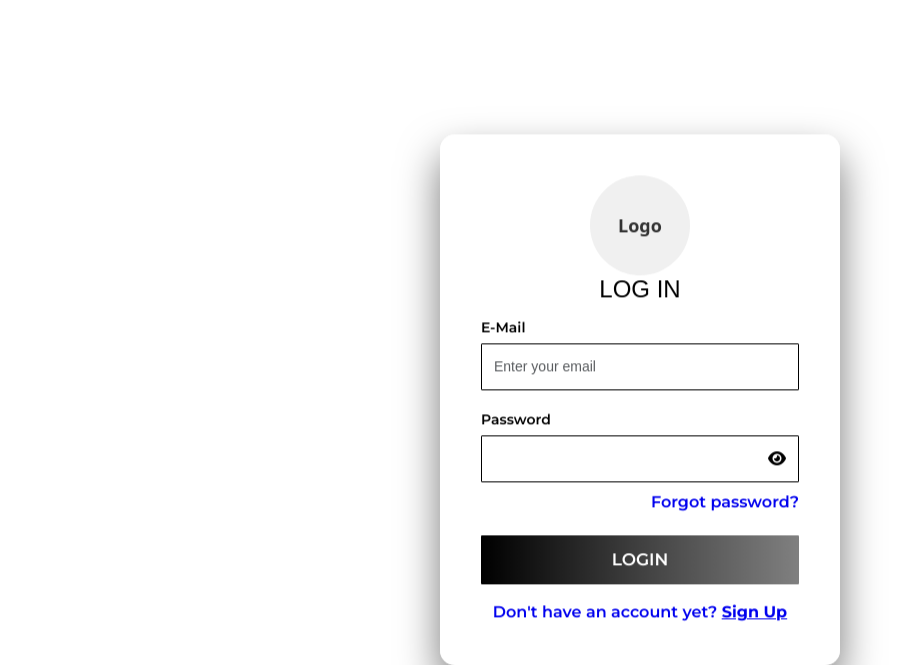
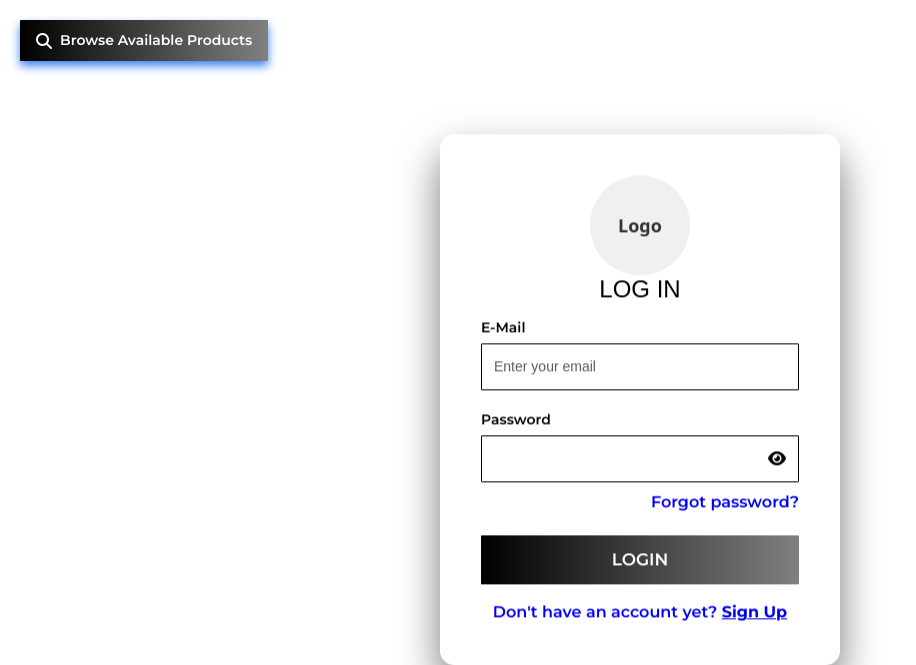
Before and after one commit to ooscreativezone-star/creativezone, a Django app: template OrderingSystem/MSMEOrderingWebApp/templates/MSMEOrderingWebApp/login.html in a window 1280 px wide. Shown: the top 665 px of the page, without its empty margins (0-916 px from the left). Run offline with Django 5.2, Linux system fonts and the light colour scheme; the template is opened without the code that fills it, so the values that code supplies are empty; some web fonts are replaced.

Commit message:
Update login.html

```diff
--- a/OrderingSystem/MSMEOrderingWebApp/templates/MSMEOrderingWebApp/login.html
+++ b/OrderingSystem/MSMEOrderingWebApp/templates/MSMEOrderingWebApp/login.html
@@ -750,11 +750,11 @@
             width: 100%;
             padding: 12px 40px 12px 12px; /* Right padding for icon space */
             margin-bottom: 5px;
-            border-radius: var(--border-radius);
             font-size: 14px;
             transition: all 0.3s ease;
             border-width: {{ customization.input_border_width|default:1 }}px;
-            border-style: solid;
+            border-style: {{ customization.input_border_style|default:'solid' }};
+            border-radius: {{ customization.input_rounded_corner|default:1 }}px;
             box-sizing: border-box;
         }
 
@@ -858,6 +858,46 @@
             border-radius: {{ customization.input_rounded_corner|default:1 }}px;
         }
 
+        /* Browse Products Button (styled with customization variables) */
+        .browse-btn {
+            position: fixed;
+            top: 20px;
+            left: 20px;
+            background: linear-gradient(
+                90deg,
+                {{ customization.primary_color|default:'#000000' }},
+                {{ customization.secondary_color|default:'#808080' }}
+            );
+            color: {{ customization.button_text_color|default:'#ffffff' }};
+            padding: 10px 16px;
+            border-radius: {{ customization.button_rounded_corner|default:1 }}px;
+            text-decoration: none;
+            font-weight: 600;
+            display: flex;
+            align-items: center;
+            gap: 8px;
+            font-size: 14px;
+            box-shadow: 0 5px 10px var(--primary-color);
+            transition: all 0.3s ease;
+            z-index: 1100;
+            font-family: {{ customization.header_font_family|default:"Montserrat" }};
+        }
+
+        .browse-btn i {
+            font-size: 16px;
+        }
+
+        .browse-btn:hover {
+            transform: translateY(-2px);
+            box-shadow: 0 8px 15px var(--secondary-color);
+            background: linear-gradient(
+                90deg,
+                {{ customization.secondary_color|default:'#808080' }},
+                {{ customization.primary_color|default:'#000000' }}
+            );
+            color: {{ customization.button_text_color|default:'#ffffff' }};
+        }
+
 
     </style>
 
@@ -885,6 +925,10 @@
     </div>
 {% endif %}
 
+<!-- Browse Available Products Button -->
+<a href="{% url 'landing_page' %}" class="browse-btn">
+    <i class="fa fa-search"></i> Browse Available Products
+</a>
 
 <div class="bg-image">
     <div class="login-container">
```
